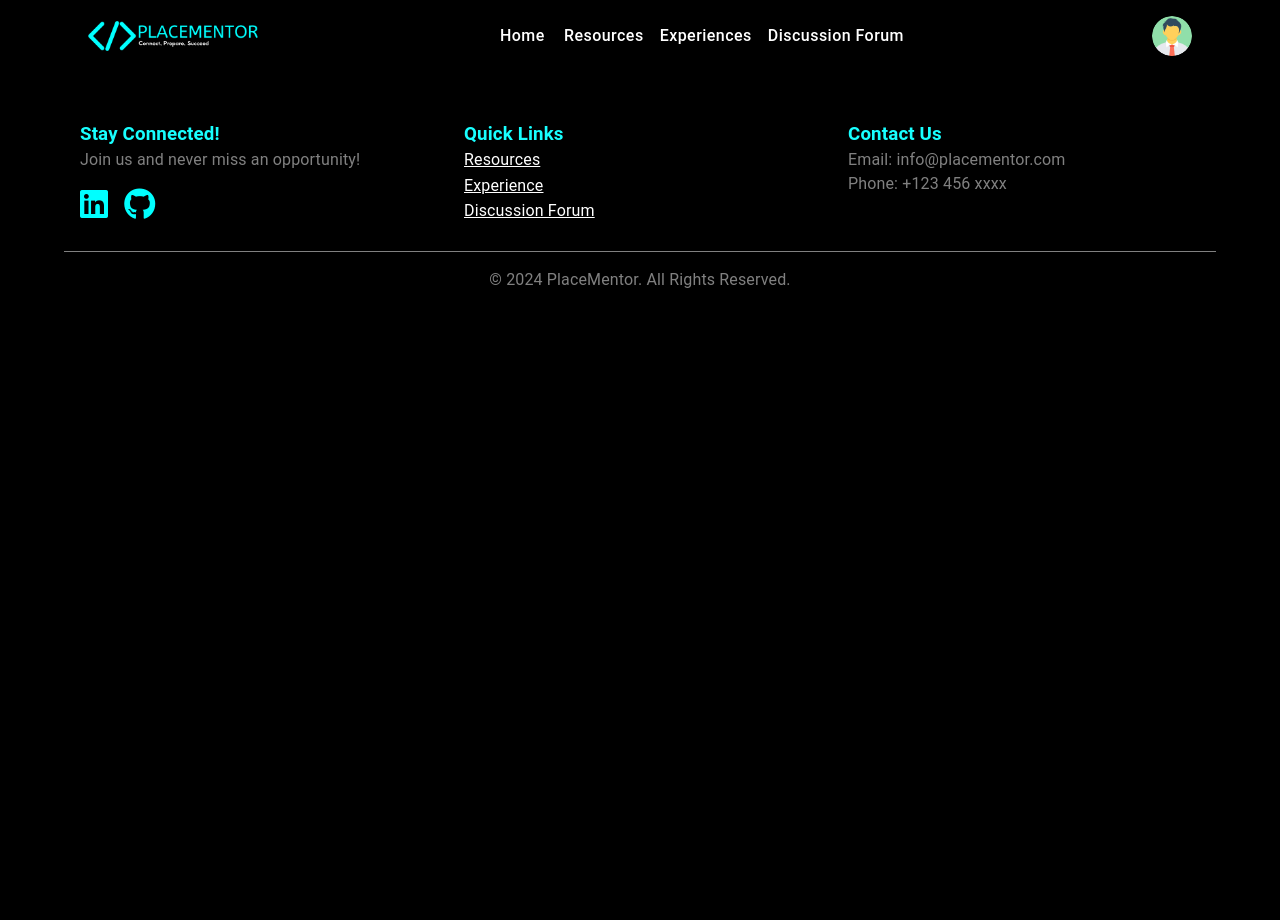
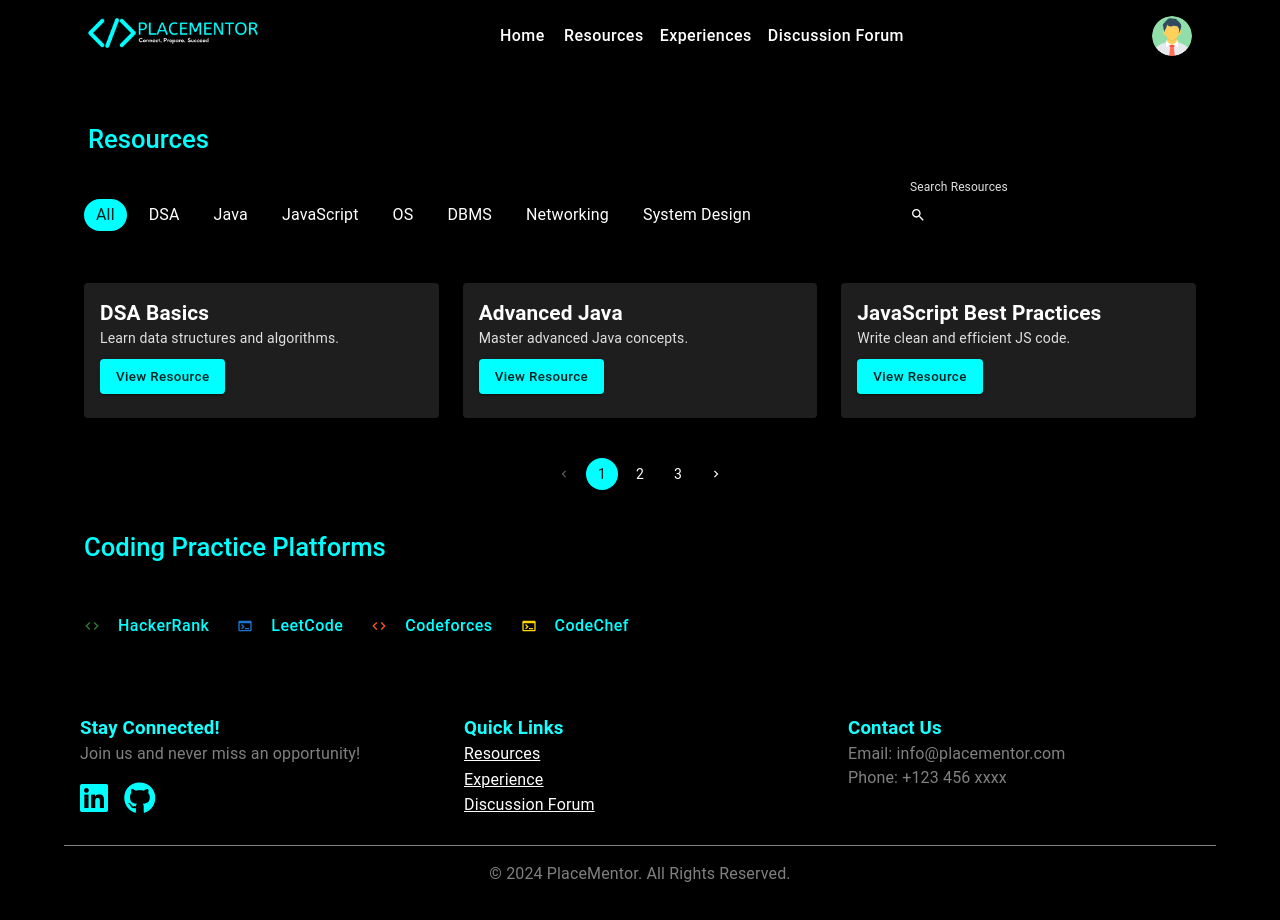
Before and after one commit to harshitkachhadia/PlaceMentor, a React (Vite) app in the folder frontend/: page /resources in a window 1280 px wide. Shown: the top 920 px of the page. Before the commit the page ends 800 px from the top, so only its background shows below. Built offline with nearby package versions, Linux system fonts and the light colour scheme.

Commit message:
router setup,added resources components

```diff
--- a/frontend/src/App.jsx
+++ b/frontend/src/App.jsx
@@ -5,14 +5,16 @@ import Home from "./pages/Home/Home";
 import { Route, Routes } from "react-router-dom";
 import Experiences from "./Pages/Experiences/Experiences";
 import Footer from "./Components/Footer/Footer";
+import Resources from "./Pages/Resources/Resources";
 
 const App = () => {
   return (
     <Container>
       <Navbar />
       <Routes>
-        <Route path="/" element={<Home />} />
-        <Route path="/Experiance" element={<Experiences/>}/>
+        <Route path="/home" element={<Home />} />
+        <Route path="/resources" element={<Resources/>}/>
+        <Route path="/experiance" element={<Experiences/>}/>
       </Routes>
       <Footer/>
     </Container>
--- a/frontend/src/Components/Navbar/Navbar.jsx
+++ b/frontend/src/Components/Navbar/Navbar.jsx
@@ -41,11 +41,13 @@ const Navbar = () => {
     <AppBar position="static">
       <Container maxWidth="xl">
         <Toolbar sx={{ backgroundColor: 'transparent', boxShadow: 'none'}}  disableGutters>
-          <img
+         <Link to="/home">
+         <img
             src={assets.logo}
             alt="logo"
             style={{ height: '30px', marginRight: '10px' }}
           />
+         </Link>
           <Box sx={{ flexGrow: 1, display: { xs: 'flex', md: 'none' },justifyContent: 'flex-end' }}>
 
             <IconButton
--- /dev/null
+++ b/frontend/src/pages/Resources/Resources.jsx
@@ -0,0 +1,152 @@
+import React, { useState } from 'react';
+import { AppBar, Toolbar, Typography, TextField, Grid, Card, CardContent, Button, Chip, Box, Pagination, InputAdornment } from '@mui/material';
+import SearchIcon from '@mui/icons-material/Search';
+import CodeIcon from '@mui/icons-material/Code';
+import TerminalIcon from '@mui/icons-material/Terminal';
+
+const resources = [
+  { id: 1, title: 'DSA Basics', description: 'Learn data structures and algorithms.', category: 'DSA' },
+  { id: 2, title: 'Advanced Java', description: 'Master advanced Java concepts.', category: 'Java' },
+  { id: 3, title: 'JavaScript Best Practices', description: 'Write clean and efficient JS code.', category: 'JavaScript' },
+  { id: 4, title: 'Operating Systems', description: 'Understand OS fundamentals.', category: 'OS' },
+  { id: 5, title: 'Database Management Systems', description: 'Explore relational and non-relational databases.', category: 'DBMS' },
+  { id: 6, title: 'Computer Networks', description: 'Understand networking concepts.', category: 'Networking' },
+  { id: 7, title: 'System Design', description: 'Master system design concepts for interviews.', category: 'System Design' },
+];
+
+const categories = ['All', 'DSA', 'Java', 'JavaScript', 'OS', 'DBMS', 'Networking', 'System Design'];
+
+const Resources = () => {
+  const [search, setSearch] = useState('');
+  const [selectedCategory, setSelectedCategory] = useState('All');
+  const [page, setPage] = useState(1);
+  const resourcesPerPage = 3;
+
+  const filteredResources = resources.filter(resource =>
+    (selectedCategory === 'All' || resource.category === selectedCategory) &&
+    resource.title.toLowerCase().includes(search.toLowerCase())
+  );
+
+  const handlePageChange = (event, value) => {
+    setPage(value);
+  };
+
+  const paginatedResources = filteredResources.slice(
+    (page - 1) * resourcesPerPage,
+    page * resourcesPerPage
+  );
+
+  return (
+    <div>
+      {/* App Bar */}
+      <AppBar position="static">
+        <Toolbar>
+          <Typography variant="h3" gutterBottom color="primary" sx={{ marginTop: "50px" }}>
+            Resources
+          </Typography>
+        </Toolbar>
+      </AppBar>
+
+      {/* Search and Filter Row */}
+      <Box display="flex" justifyContent="space-between" alignItems="center" padding="20px">
+        {/* Category Chips */}
+        <div style={{ display: 'flex', gap: '10px' }}>
+          {categories.map((category) => (
+            <Chip
+              label={category}
+              clickable
+              key={category}
+              color={selectedCategory === category ? 'primary' : 'default'}
+              onClick={() => setSelectedCategory(category)}
+            />
+          ))}
+        </div>
+
+        {/* Search Bar with Placeholder Behavior */}
+        <TextField
+          variant="outlined"
+          label="Search Resources"
+          value={search}
+          onChange={(e) => setSearch(e.target.value)}
+          InputProps={{
+            startAdornment: <SearchIcon position="start" style={{marginRight:"0.5rem"}}/>,
+          }}
+          style={{ width: '300px' }} // Reverted width and style
+        />
+      </Box>
+
+      {/* Grid of Resource Cards */}
+      <Grid container spacing={3} style={{ padding: '20px' }}>
+        {paginatedResources.map((resource) => (
+          <Grid item xs={12} sm={6} md={4} key={resource.id}>
+            <Card>
+              <CardContent>
+                <Typography variant="h4" style={{ fontWeight: 'bold' }}>
+                  {resource.title}
+                </Typography>
+                <Typography variant="body2" color="textSecondary">
+                  {resource.description}
+                </Typography>
+                <Button variant="contained" color="primary" style={{ marginTop: '10px' }}>
+                  View Resource
+                </Button>
+              </CardContent>
+            </Card>
+          </Grid>
+        ))}
+      </Grid>
+
+      {/* Pagination for Resources */}
+      <Box display="flex" justifyContent="center" padding="20px">
+        <Pagination
+          count={Math.ceil(filteredResources.length / resourcesPerPage)}
+          page={page}
+          onChange={handlePageChange}
+          color="primary"
+        />
+      </Box>
+
+      {/* Practice Section */}
+      <Box padding="20px">
+        <Typography variant="h3" gutterBottom color="primary" sx={{ mb: "40px" }}>
+          Coding Practice Platforms
+        </Typography>
+        <Box display="flex" gap="20px" alignItems="center">
+          {/* HackerRank */}
+          <Box display="flex" alignItems="center">
+            <CodeIcon style={{ marginRight: '10px', color: '#2E7D32' }} />
+            <Button variant="text" color="primary" href="https://www.hackerrank.com" target="_blank" rel="noopener noreferrer">
+              HackerRank
+            </Button>
+          </Box>
+
+          {/* LeetCode */}
+          <Box display="flex" alignItems="center">
+            <TerminalIcon style={{ marginRight: '10px', color: '#1976D2' }} />
+            <Button variant="text" color="primary" href="https://leetcode.com" target="_blank" rel="noopener noreferrer">
+              LeetCode
+            </Button>
+          </Box>
+
+          {/* Codeforces */}
+          <Box display="flex" alignItems="center">
+            <CodeIcon style={{ marginRight: '10px', color: '#FF5722' }} />
+            <Button variant="text" color="primary" href="https://codeforces.com" target="_blank" rel="noopener noreferrer">
+              Codeforces
+            </Button>
+          </Box>
+
+          {/* CodeChef */}
+          <Box display="flex" alignItems="center">
+            <TerminalIcon style={{ marginRight: '10px', color: '#FFD600' }} />
+            <Button variant="text" color="primary" href="https://www.codechef.com" target="_blank" rel="noopener noreferrer">
+              CodeChef
+            </Button>
+          </Box>
+        </Box>
+      </Box>
+    </div>
+  );
+};
+
+export default Resources;
--- a/frontend/src/theme.js
+++ b/frontend/src/theme.js
@@ -39,6 +39,11 @@ const theme = createTheme({
             fontWeight: 500,
             lineHeight: 1.4,
         },
+        h4: {
+            fontSize: '1.3rem',
+            fontWeight: 500,
+            lineHeight: 1.4,
+        },
         body1: {
             fontSize: '1rem',
             fontWeight: 400,
```
